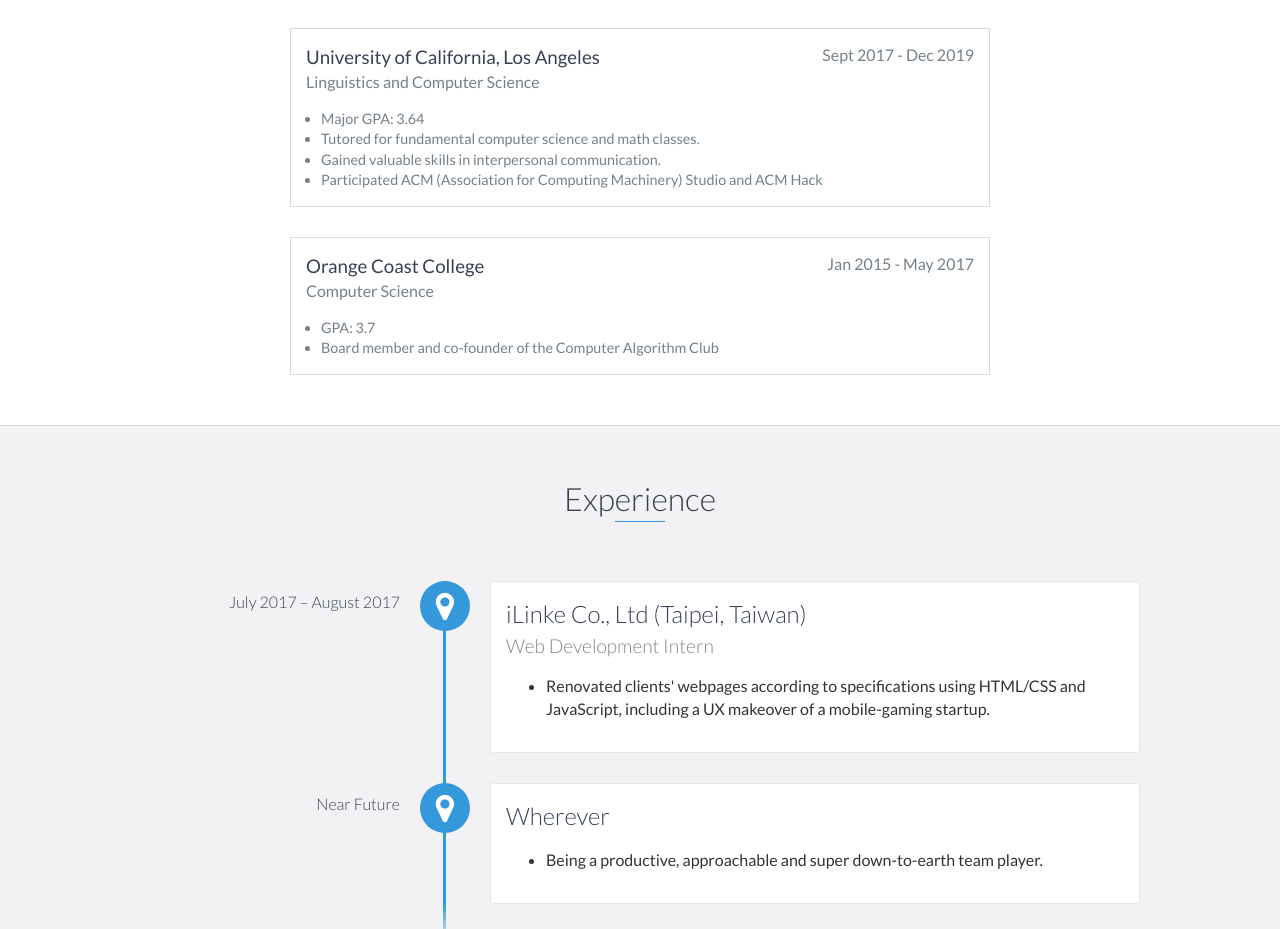
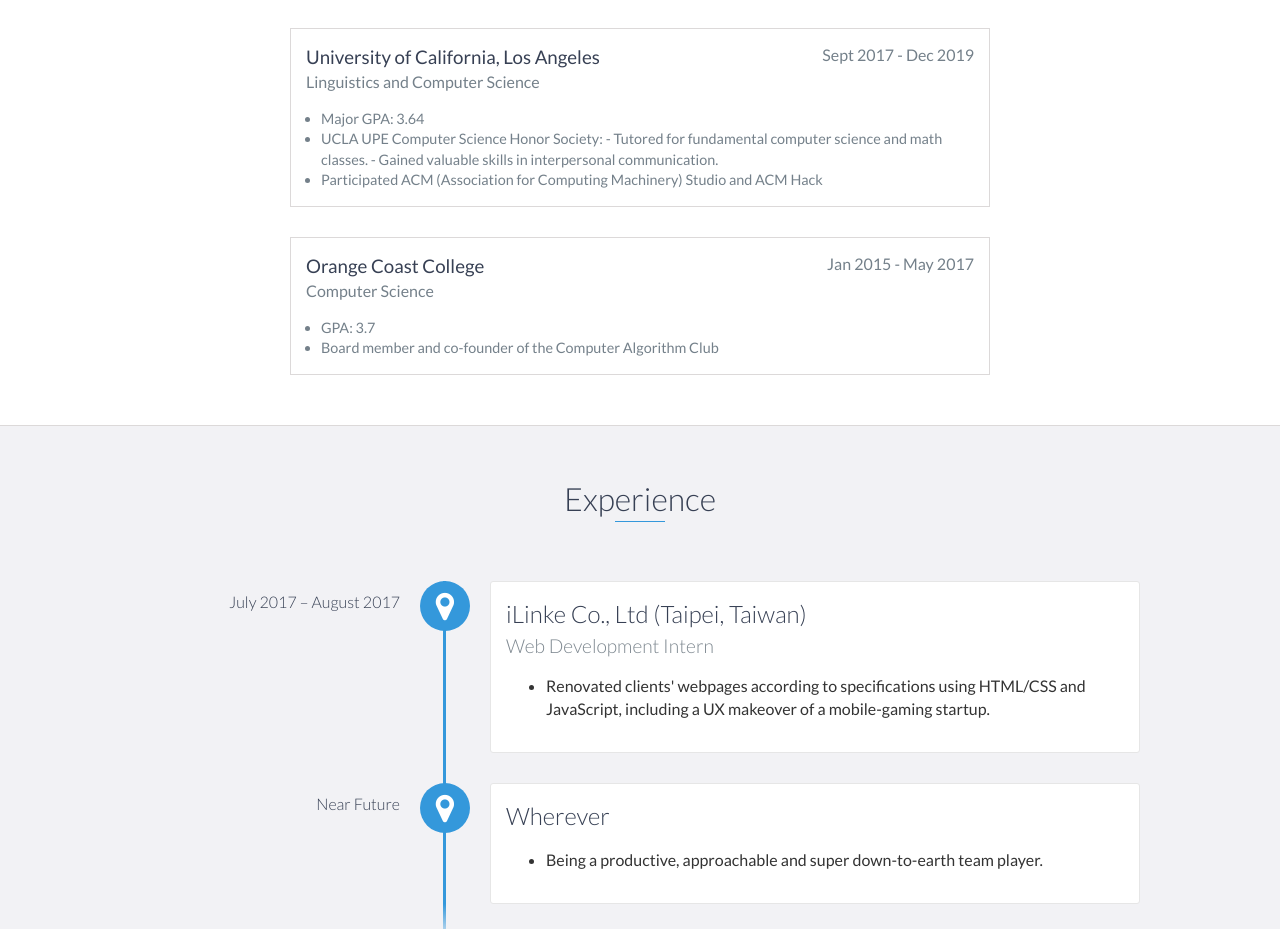
Before and after one commit to goldenogs/goldenogs.github.io, a website: page index.html in a window 1280 px wide. Shown: the part 1160-2089 px from the top of the page. Drawn offline with nearby package versions, Linux system fonts and the light colour scheme.

Commit message:
fixed typo

```diff
--- a/index.html
+++ b/index.html
@@ -100,10 +100,9 @@
                     Major GPA: 3.64
                 </li>
                 <li>
-                    Tutored for fundamental computer science and math classes.
-                </li>
-                <li>
-                    Gained valuable skills in interpersonal communication.
+                    UCLA UPE Computer Science Honor Society:
+                    - Tutored for fundamental computer science and math classes.
+                    - Gained valuable skills in interpersonal communication.
                 </li>
                 <li>
                     Participated ACM (Association for Computing Machinery) Studio and ACM Hack
```
